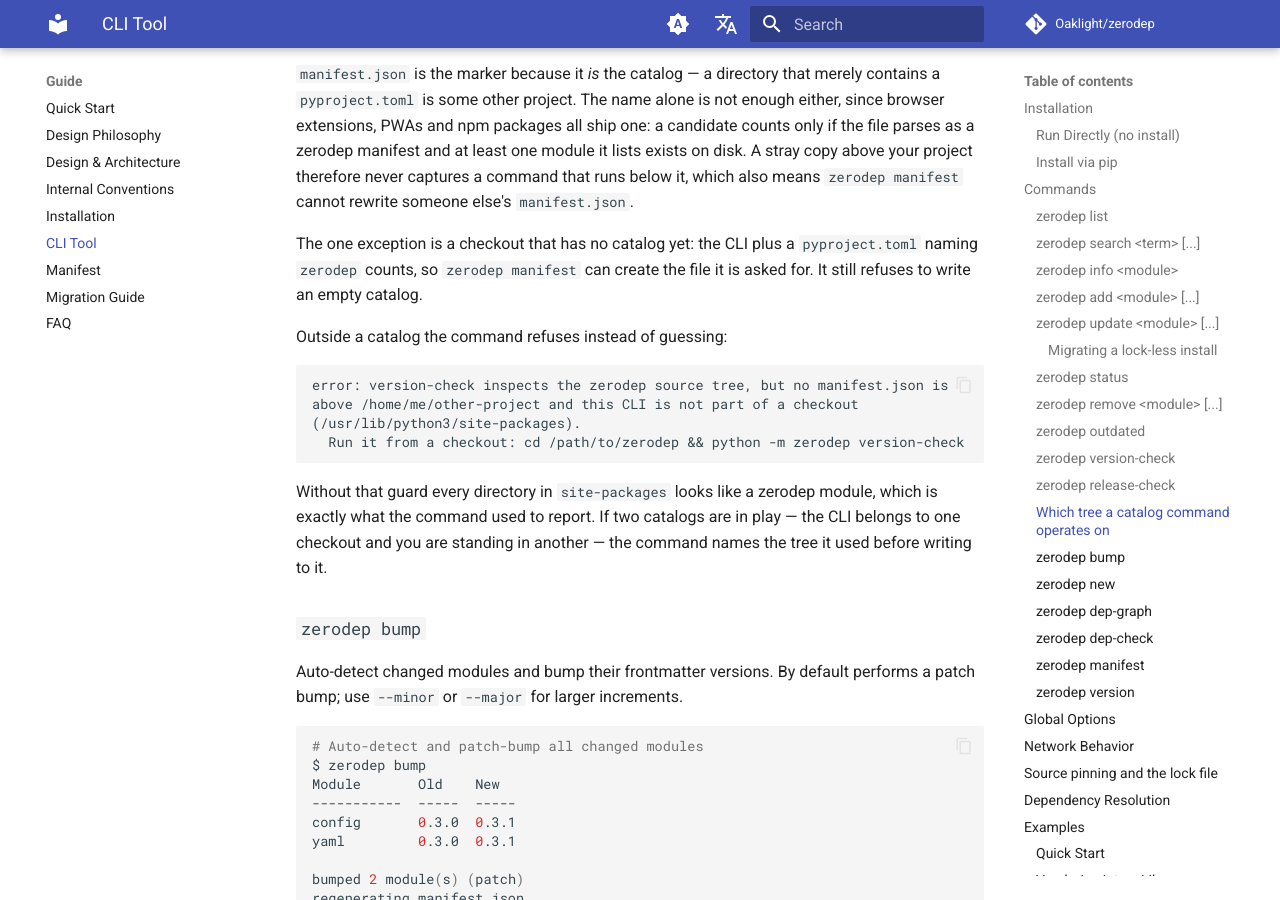
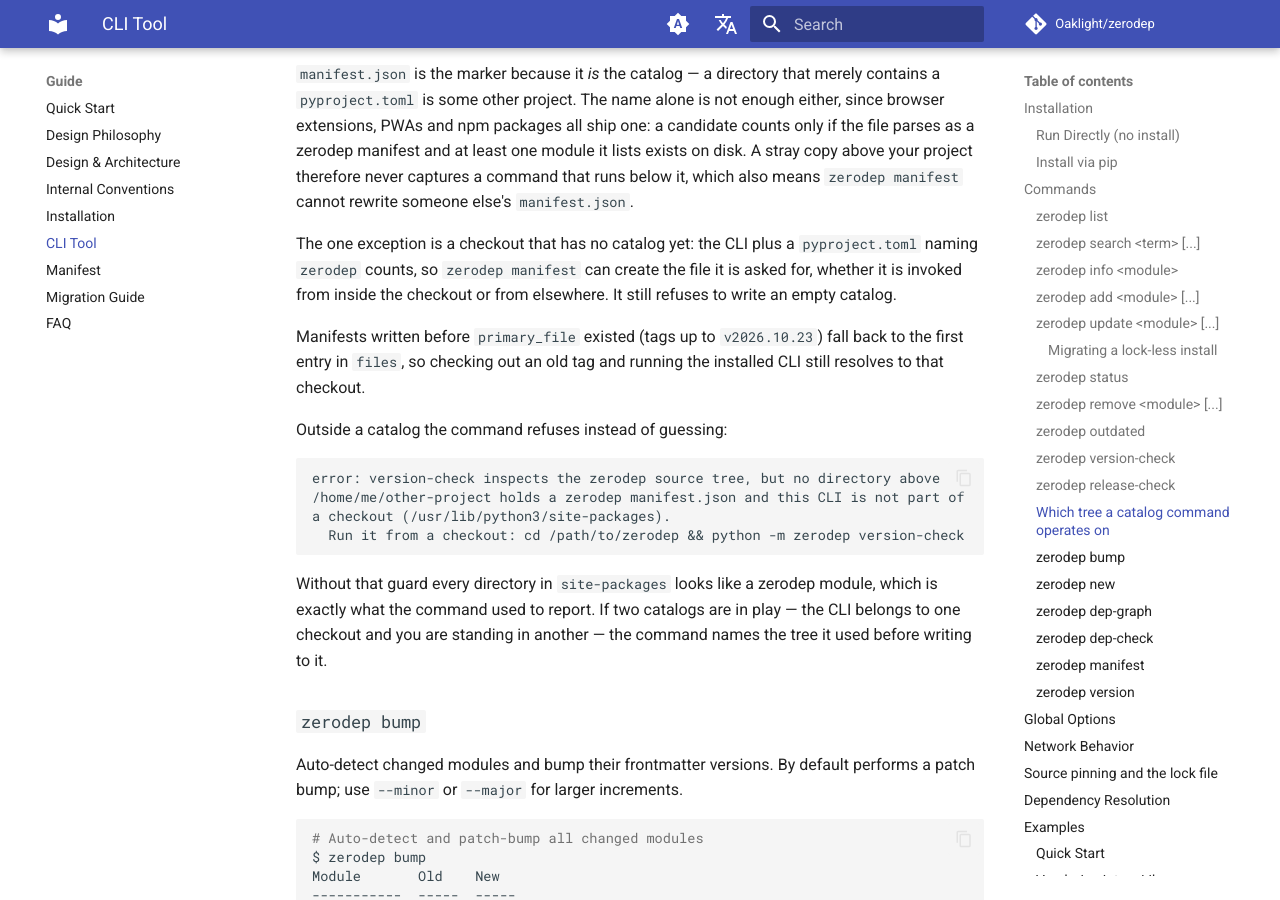
Before and after one commit to Oaklight/zerodep, an MkDocs documentation site: the page built from docs/guide/cli.md, in a window 1280 px wide and 900 px high, scrolled down 7437 px. Built offline with MkDocs 1.6.1 and Material for MkDocs 9.7.7, drawn with Linux system fonts in a browser that asks for light colours; comment, search, counter and statistics services are not loaded.

Commit message:
docs(cli): match the guard's wording; old catalogs still resolve

````diff
--- a/docs/guide/cli.md
+++ b/docs/guide/cli.md
@@ -369,14 +369,19 @@ cannot rewrite someone else's `manifest.json`.
 
 The one exception is a checkout that has no catalog yet: the CLI plus a
 `pyproject.toml` naming `zerodep` counts, so `zerodep manifest` can create the
-file it is asked for. It still refuses to write an empty catalog.
+file it is asked for, whether it is invoked from inside the checkout or from
+elsewhere. It still refuses to write an empty catalog.
+
+Manifests written before `primary_file` existed (tags up to `v2026.10.23`) fall
+back to the first entry in `files`, so checking out an old tag and running the
+installed CLI still resolves to that checkout.
 
 Outside a catalog the command refuses instead of guessing:
 
 ```
-error: version-check inspects the zerodep source tree, but no manifest.json is
-above /home/me/other-project and this CLI is not part of a checkout
-(/usr/lib/python3/site-packages).
+error: version-check inspects the zerodep source tree, but no directory above
+/home/me/other-project holds a zerodep manifest.json and this CLI is not part of
+a checkout (/usr/lib/python3/site-packages).
   Run it from a checkout: cd /path/to/zerodep && python -m zerodep version-check
 ```
 
````
Also changed, not shown: docs/changelog.md (+1 -1 lines).
